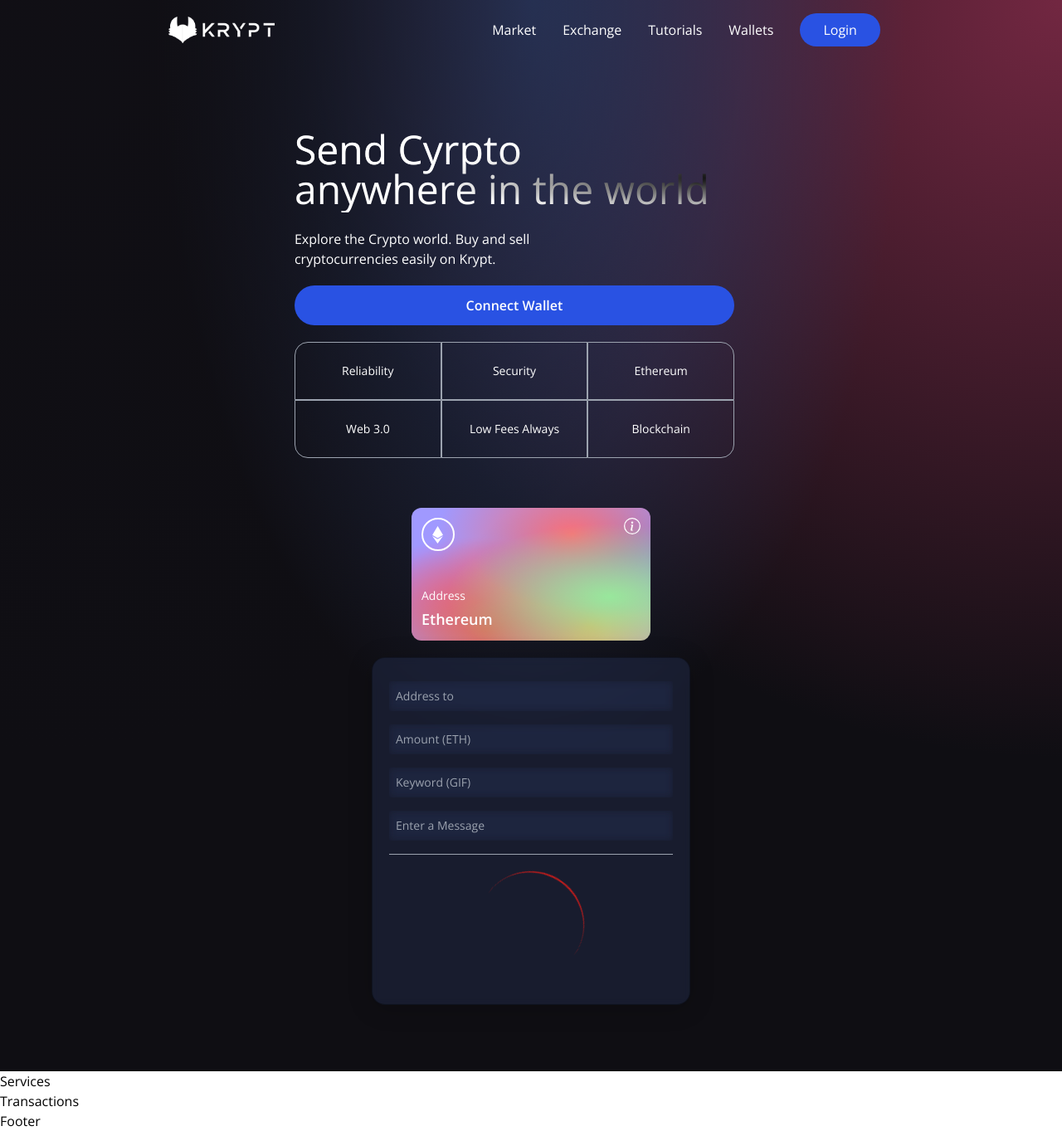
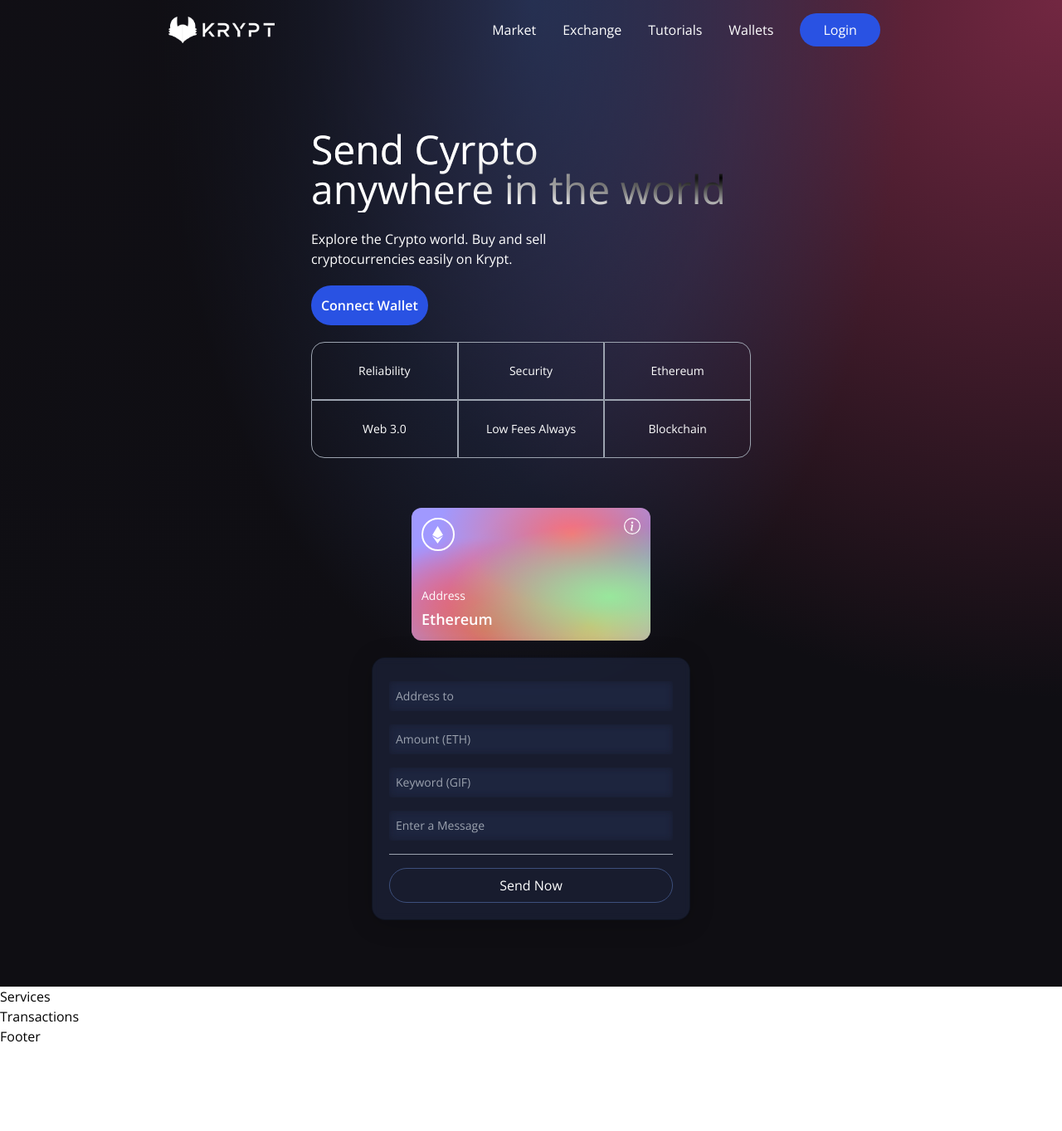
Before and after one commit to paulinavcole/P-Krypt, a React (Vite) app in the folder client/: page / in a window 1280 px wide. Shown: the whole page at 83% size. After the commit the page ends 1261 px from the top, so only its background shows below. Built offline with nearby package versions, Linux system fonts and the light colour scheme.

Commit message:
updated buttons

```diff
--- a/client/src/components/Welcome.jsx
+++ b/client/src/components/Welcome.jsx
@@ -1,3 +1,4 @@
+import React, { useContext } from 'react';
 import { AiFillAlipayCircle } from "react-icons/ai";
 import { SiEthereum } from 'react-icons/si';
 import { BsInfoCircle } from 'react-icons/bs';
@@ -28,8 +29,8 @@ const Welcome = () => {
 
     return (
         <div className='flex w-full justify-center items-center'>
-            <div className='flex md: flex-row flex-col items-start justify-between md:p-20 py-12 px-4'>
-                <div className='flex flex-1 justify-start flex-col md:mr-10'>
+            <div className='flex mf: flex-row flex-col items-start justify-between md:p-20 py-12 px-4'>
+                <div className='flex flex-1 justify-start items-start flex-col mf:mr-10'>
                     <h1 className='text-3xl sm:text-5xl text-white text-gradient py-1'>
                         Send Cyrpto <br/> anywhere in the world
                     </h1>
@@ -42,6 +43,7 @@ const Welcome = () => {
                         className='flex flex-row justify-center items-center my-5 bg-[#2952e3] p-3 rounded-full cursor-pointer hover:bg-[#2546bd]'>
                         <p className='text-white text-base font-semibold'>Connect Wallet</p>
                     </button>
+
                     <div className='grid sm:grid-cols-3 grid-cols-2 w-full mt-10"'>
                         <div className={`rounded-tl-2xl ${commonStyles}`}>
                             Reliability
@@ -88,9 +90,10 @@ const Welcome = () => {
                         <Input placeholder='Amount (ETH)' name='amount' type='number' handleChange={() => {}} />
                         <Input placeholder='Keyword (GIF)' name='keyword' type='text' handleChange={() => {}} />
                         <Input placeholder='Enter a Message' name='message' type='text' handleChange={() => {}} />
+
                     <div className='h-[1px] w-full bg-gray-400 my-2'/>
 
-                    {true ? (
+                    {false ? (
                         <Loader />
                     ) : (
                         <button
@@ -101,12 +104,11 @@ const Welcome = () => {
                             Send Now
                         </button>
                     )}
-
-                    </div>
+                </div>
             </div>
         </div>
     </div>
     );
-}
+};
 
 export default Welcome;
```
